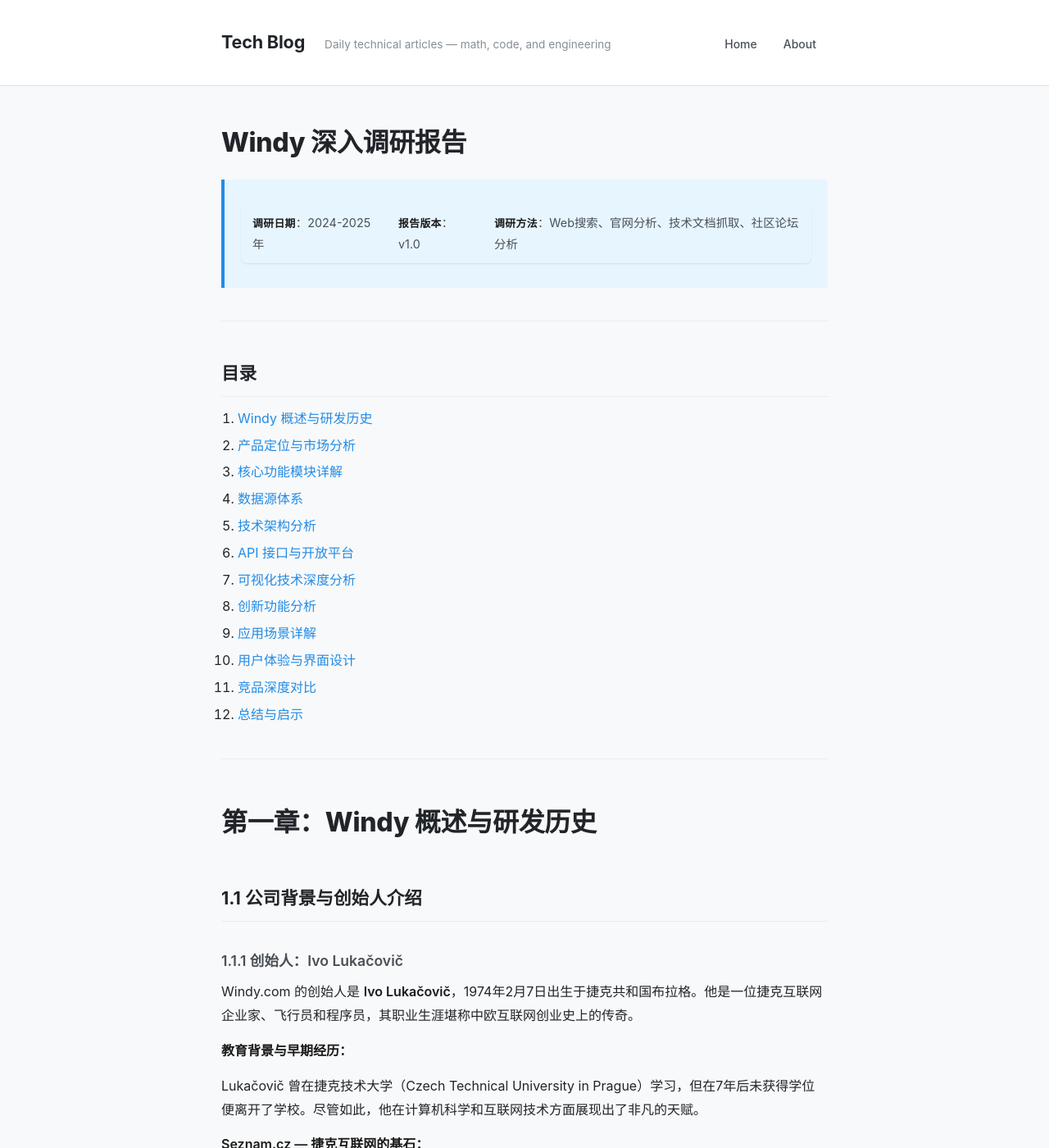
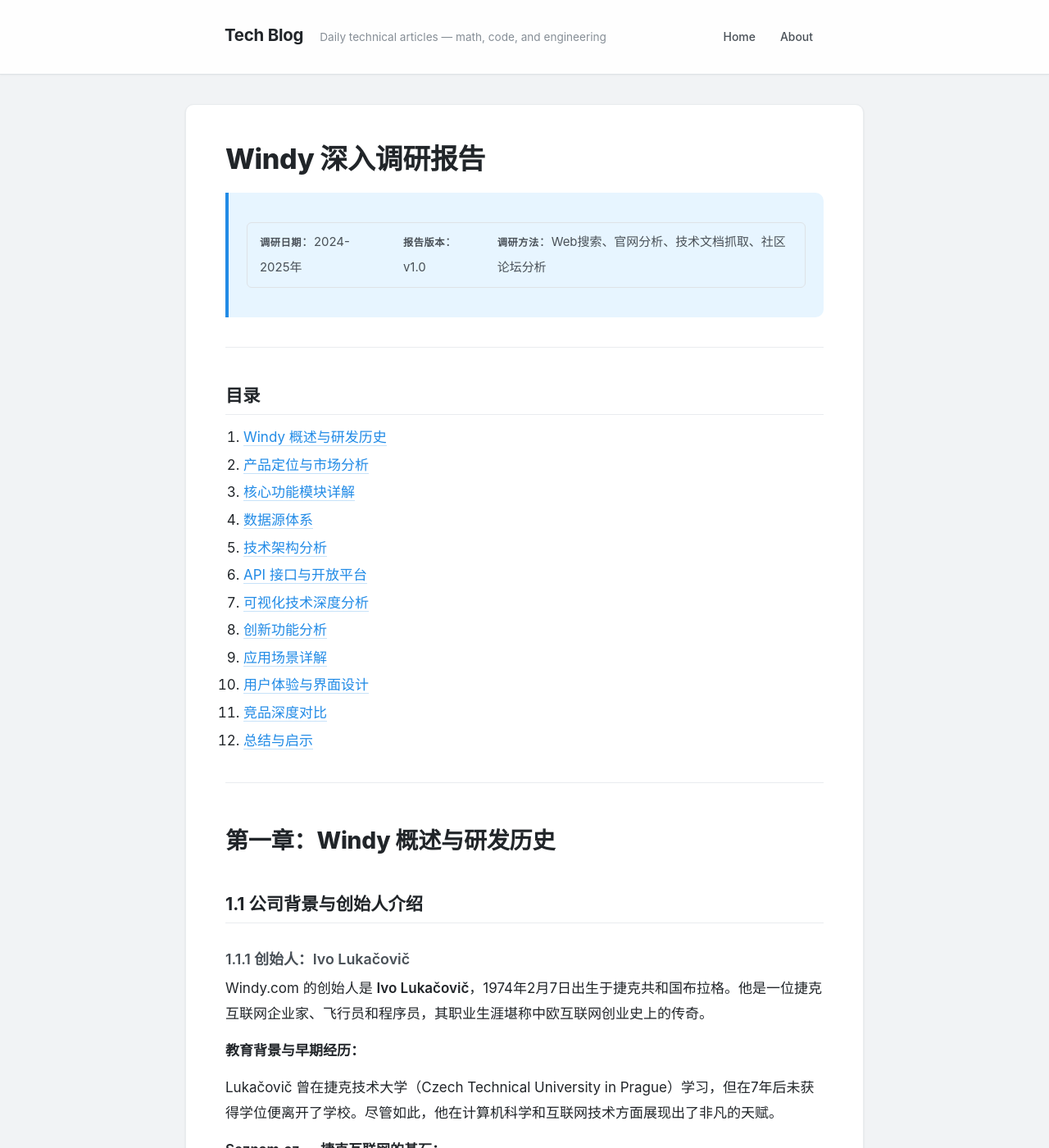
Before and after one commit to cjj197581/Test-Github-Blog, a Jekyll site: the page built from _posts/2026-06-11-windy-report.md, in a window 1280 px wide and 1400 px high. Shown: the whole window at 82% size. Built offline with Jekyll 4.4.1, drawn with Linux system fonts in a browser that asks for light colours.

Commit message:
Complete visual redesign for all article pages
Key improvements:
- Posts now wrapped in white card with shadow (not raw on gray bg)
- Refined typography: 17px base, better heading hierarchy
- Inline code with subtle border and pink accent
- Dark code blocks with rounded corners and shadow
- Styled tables with hover rows and uppercase headers
- Blockquote callouts with colored left border
- Sticky header with frosted glass effect
- Image captions centered in muted text
- Responsive design with mobile breakpoints
- Print stylesheet for clean paper output
- Homepage card layout with hover animation

```diff
--- a/_layouts/default.html
+++ b/_layouts/default.html
@@ -19,7 +19,7 @@
   </script>
   <script src="https://cdn.jsdelivr.net/npm/mathjax@3/es5/tex-chtml.js" async></script>
 </head>
-<body>
+<body class="{% if page.url == '/' %}page-home{% else %}page-post{% endif %}">
   <header class="site-header">
     <div class="header-inner">
       <a href="{{ '/' | relative_url }}" class="site-title">{{ site.title }}</a>
--- a/assets/css/style.scss
+++ b/assets/css/style.scss
@@ -2,19 +2,18 @@
 ---
 
 /* ═══════════════════════════════════════════════════════════════════════
-   Tech Blog — Clean Light Theme
+   Tech Blog — Refined Light Theme
+   Clean, readable, modern design for long-form technical articles.
    ═══════════════════════════════════════════════════════════════════════ */
 
-/* ── Reset & Base ────────────────────────────────────────────────── */
-*,
-*::before,
-*::after { box-sizing: border-box; margin: 0; padding: 0; }
-
+/* ── Design Tokens ─────────────────────────────────────────────────── */
 :root {
-  --bg:            #ffffff;
+  --bg-body:       #f1f3f5;
+  --bg-card:       #ffffff;
   --bg-soft:       #f8f9fa;
-  --bg-code:       #f1f3f5;
-  --text:          #212529;
+  --bg-code-inline:#f1f3f5;
+  --bg-code-block: #1e1e2e;
+  --text-body:     #212529;
   --text-soft:     #495057;
   --text-muted:    #868e96;
   --border:        #dee2e6;
@@ -22,336 +21,439 @@
   --accent:        #228be6;
   --accent-hover:  #1971c2;
   --accent-bg:     #e7f5ff;
+  --accent-border: #a5d8ff;
   --green:         #2b8a3e;
   --green-bg:      #ebfbee;
+  --green-border:  #8ce99a;
   --amber:         #e67700;
   --amber-bg:      #fff9db;
+  --amber-border:  #ffd43b;
   --red:           #c92a2a;
   --red-bg:        #fff5f5;
-  --radius:        8px;
-  --radius-sm:     4px;
-  --shadow:        0 1px 3px rgba(0,0,0,.04), 0 1px 2px rgba(0,0,0,.06);
-  --shadow-md:     0 4px 12px rgba(0,0,0,.06);
+  --red-border:    #ffa8a8;
+  --purple:        #7048e8;
+  --purple-bg:     #f8f0fc;
+  --purple-border: #d0bfff;
+  --code-pink:     #d6336c;
+  --radius:        10px;
+  --radius-sm:     6px;
+  --shadow-sm:     0 1px 2px rgba(0,0,0,.04);
+  --shadow:        0 1px 3px rgba(0,0,0,.05), 0 1px 2px rgba(0,0,0,.06);
+  --shadow-md:     0 4px 16px rgba(0,0,0,.06);
   --font-sans:     -apple-system, BlinkMacSystemFont, "Segoe UI", Roboto, "Noto Sans SC", "PingFang SC", "Microsoft YaHei", sans-serif;
   --font-mono:     "SF Mono", "Fira Code", "Fira Mono", "Roboto Mono", "Consolas", monospace;
-  --max-width:     780px;
+  --content-w:     780px;
 }
 
-html { font-size: 16px; scroll-behavior: smooth; }
+/* ── Reset ──────────────────────────────────────────────────────────── */
+*, *::before, *::after { box-sizing: border-box; margin: 0; padding: 0; }
+
+html { font-size: 17px; scroll-behavior: smooth; }
 
 body {
   font-family: var(--font-sans);
   font-size: 1rem;
-  line-height: 1.8;
-  color: var(--text);
-  background: var(--bg-soft);
+  line-height: 1.82;
+  color: var(--text-body);
+  background: var(--bg-body);
   -webkit-font-smoothing: antialiased;
   -moz-osx-font-smoothing: grayscale;
 }
 
-/* ── Links ────────────────────────────────────────────────────────── */
-a {
-  color: var(--accent);
-  text-decoration: none;
-  transition: color .15s;
-}
+a { color: var(--accent); text-decoration: none; transition: color .15s; }
 a:hover { color: var(--accent-hover); }
 
-/* ── Header ───────────────────────────────────────────────────────── */
+/* ── Header ──────────────────────────────────────────────────────────── */
 .site-header {
-  background: var(--bg);
+  background: var(--bg-card);
   border-bottom: 1px solid var(--border);
-  padding: 32px 0 24px;
+  padding: 24px 0 18px;
   position: sticky;
   top: 0;
   z-index: 100;
   backdrop-filter: blur(8px);
-  background: rgba(255,255,255,.92);
+  background: rgba(255,255,255,.88);
+  box-shadow: var(--shadow-sm);
 }
 
 .header-inner {
-  max-width: var(--max-width);
+  max-width: var(--content-w);
   margin: 0 auto;
-  padding: 0 20px;
+  padding: 0 24px;
   display: flex;
   flex-wrap: wrap;
   align-items: baseline;
-  gap: 8px 24px;
+  gap: 6px 20px;
 }
 
 .site-title {
-  font-size: 1.35rem;
+  font-size: 1.2rem;
   font-weight: 700;
-  color: var(--text);
+  color: var(--text-body);
   letter-spacing: -.2px;
   white-space: nowrap;
 }
 .site-title:hover { color: var(--accent); }
 
 .site-desc {
-  font-size: .85rem;
+  font-size: .8rem;
   color: var(--text-muted);
   flex: 1;
   min-width: 200px;
 }
 
-.site-nav {
-  display: flex;
-  gap: 4px;
-}
+.site-nav { display: flex; gap: 2px; }
 .site-nav a {
-  padding: 4px 14px;
+  padding: 5px 14px;
   border-radius: 20px;
-  font-size: .875rem;
+  font-size: .82rem;
   font-weight: 500;
   color: var(--text-soft);
   transition: all .15s;
 }
 .site-nav a:hover,
-.site-nav a.active {
-  background: var(--accent-bg);
-  color: var(--accent);
-}
+.site-nav a.active { background: var(--accent-bg); color: var(--accent); }
 
-/* ── Main Content ─────────────────────────────────────────────────── */
+/* ── Content area ──────────────────────────────────────────────────── */
 .content {
-  padding: 40px 0 60px;
+  padding: 36px 0 60px;
   min-height: 60vh;
 }
 
 .content-inner {
-  max-width: var(--max-width);
+  max-width: var(--content-w);
   margin: 0 auto;
-  padding: 0 20px;
+  padding: 0 24px;
 }
 
-/* ── Article Cards (Homepage) ─────────────────────────────────────── */
-.post-list {
-  list-style: none;
-  display: flex;
-  flex-direction: column;
-  gap: 16px;
+/* ── Article wrapper — white card for post pages ──────────────────── */
+.page-post .content-inner {
+  background: var(--bg-card);
+  border: 1px solid var(--border-light);
+  border-radius: var(--radius);
+  padding: 44px 48px 48px;
+  box-shadow: var(--shadow);
+  margin-top: 0;
+  max-width: calc(var(--content-w) + 48px);
 }
 
-.post-card {
-  background: var(--bg);
-  border: 1px solid var(--border-light);
-  border-radius: var(--radius);
-  padding: 24px 28px;
-  box-shadow: var(--shadow);
-  transition: box-shadow .2s, border-color .2s;
-}
-.post-card:hover {
-  box-shadow: var(--shadow-md);
-  border-color: var(--border);
+@media (max-width: 860px) {
+  .page-post .content-inner {
+    border-radius: 0;
+    border-left: none;
+    border-right: none;
+    padding: 28px 20px 36px;
+  }
 }
 
-.post-card a {
-  font-size: 1.1rem;
-  font-weight: 600;
-  color: var(--text);
-}
-.post-card a:hover { color: var(--accent); }
+/* ── Headings ──────────────────────────────────────────────────────── */
+h1, h2, h3, h4 { color: var(--text-body); line-height: 1.32; }
 
-.post-card .post-date {
-  font-size: .8rem;
-  color: var(--text-muted);
-  margin-bottom: 4px;
-}
-
-/* ── Article Content ──────────────────────────────────────────────── */
-.article-header {
-  margin-bottom: 36px;
-}
-.article-header h1 {
+.content-inner > h1:first-child {
   font-size: 2rem;
   font-weight: 800;
-  line-height: 1.3;
-  letter-spacing: -.3px;
-  margin-bottom: 8px;
+  letter-spacing: -.4px;
+  margin: 0 0 8px;
 }
-.article-header .article-meta {
-  font-size: .85rem;
-  color: var(--text-muted);
+h1 { font-size: 1.65rem; font-weight: 800; margin: 52px 0 14px; letter-spacing: -.2px; }
+h2 {
+  font-size: 1.25rem; font-weight: 700; margin: 44px 0 12px;
+  padding-bottom: 9px;
+  border-bottom: 1px solid var(--border-light);
 }
-
-/* Headings */
-.content-inner > h1,
-.article-header h1 { font-size: 2rem; font-weight: 800; letter-spacing: -.3px; }
-h1 { font-size: 1.8rem; font-weight: 800; margin: 48px 0 16px; color: var(--text); }
-h2 { font-size: 1.35rem; font-weight: 700; margin: 44px 0 12px; padding-bottom: 8px; border-bottom: 1px solid var(--border-light); color: var(--text); }
-h3 { font-size: 1.1rem; font-weight: 600; margin: 32px 0 8px; color: var(--text-soft); }
-h4 { font-size: 1rem; font-weight: 600; margin: 24px 0 6px; color: var(--text-soft); }
+h3 { font-size: 1.05rem; font-weight: 600; margin: 32px 0 8px; color: var(--text-soft); }
+h4 { font-size: .95rem; font-weight: 600; margin: 24px 0 6px; color: var(--text-soft); }
 
 h1:first-child { margin-top: 0; }
 
+/* ── Paragraph ─────────────────────────────────────────────────────── */
 p { margin-bottom: 14px; }
 
-/* ── Images ─────────────────────────────────────────────────────────── */
+/* ── Links inside content ──────────────────────────────────────────── */
+.content-inner a {
+  border-bottom: 1px solid rgba(34,139,230,.25);
+  transition: border-color .15s;
+}
+.content-inner a:hover { border-bottom-color: var(--accent); }
+
+/* ── Emphasis ──────────────────────────────────────────────────────── */
+strong { font-weight: 600; }
+em { font-style: italic; }
+
+/* ── Images ────────────────────────────────────────────────────────── */
 .content-inner img {
   max-width: 100%;
   height: auto;
-  border-radius: var(--radius);
-  box-shadow: var(--shadow);
-  margin: 16px 0;
+  border-radius: var(--radius-sm);
+  box-shadow: var(--shadow-sm);
+  margin: 18px 0;
   display: block;
 }
 
-/* ── Code ──────────────────────────────────────────────────────────── */
-code {
-  font-family: var(--font-mono);
-  font-size: .875em;
-  padding: 2px 7px;
-  background: var(--bg-code);
-  border-radius: var(--radius-sm);
-  color: #d6336c;
+/* Centered figure captions */
+.content-inner img + em,
+p:has(> img) + p > em:only-child {
+  display: block;
+  text-align: center;
+  font-size: .82rem;
+  color: var(--text-muted);
+  margin: -10px 0 20px;
 }
 
+/* ── Inline code ───────────────────────────────────────────────────── */
+:not(pre) > code {
+  font-family: var(--font-mono);
+  font-size: .84em;
+  padding: .15em .45em;
+  background: var(--bg-code-inline);
+  border: 1px solid var(--border-light);
+  border-radius: var(--radius-sm);
+  color: var(--code-pink);
+  white-space: nowrap;
+}
+
+/* ── Code blocks (dark) ───────────────────────────────────────────── */
 pre {
   font-family: var(--font-mono);
-  font-size: .85rem;
-  line-height: 1.6;
-  background: #1e1e2e;
+  font-size: .82rem;
+  line-height: 1.65;
+  background: var(--bg-code-block);
   color: #cdd6f4;
-  padding: 20px 24px;
+  padding: 22px 26px;
   border-radius: var(--radius);
   overflow-x: auto;
-  margin: 16px 0;
+  margin: 18px 0;
+  box-shadow: var(--shadow);
 }
 pre code {
   background: none;
   color: inherit;
   padding: 0;
   font-size: inherit;
+  border: none;
+  white-space: pre;
 }
 
-/* ── Blockquote ────────────────────────────────────────────────────── */
+/* ── Blockquotes ────────────────────────────────────────────────────── */
 blockquote {
-  margin: 16px 0;
-  padding: 14px 20px;
+  margin: 18px 0;
+  padding: 16px 22px;
   background: var(--accent-bg);
   border-left: 4px solid var(--accent);
   border-radius: 0 var(--radius-sm) var(--radius-sm) 0;
   color: var(--text-soft);
   font-size: .95rem;
 }
+blockquote p { margin-bottom: 6px; }
 blockquote p:last-child { margin-bottom: 0; }
 
-/* Callout variants via strong marker */
-blockquote strong:first-child {
-  font-size: .8rem;
+/* Callout variants — colored left border with soft backgrounds */
+blockquote:has(strong:first-child) {
+  position: relative;
+  padding: 16px 22px;
+  border-radius: 0 var(--radius) var(--radius) 0;
+}
+
+blockquote:has(strong:first-child) strong:first-child {
+  font-size: .72rem;
+  font-weight: 700;
   text-transform: uppercase;
-  letter-spacing: .4px;
+  letter-spacing: .5px;
+  display: inline-block;
+  margin-bottom: 6px;
 }
 
 /* ── Tables ────────────────────────────────────────────────────────── */
-table {
+.content-inner table {
   width: 100%;
-  border-collapse: collapse;
-  margin: 16px 0;
-  font-size: .9rem;
-  border-radius: var(--radius);
+  border-collapse: separate;
+  border-spacing: 0;
+  margin: 20px 0;
+  font-size: .88rem;
+  border: 1px solid var(--border);
+  border-radius: var(--radius-sm);
   overflow: hidden;
-  box-shadow: var(--shadow);
 }
-thead { background: #f1f3f5; }
-th {
-  padding: 10px 14px;
+.content-inner thead { background: var(--bg-soft); }
+.content-inner th {
+  padding: 11px 15px;
   text-align: left;
   font-weight: 600;
-  font-size: .82rem;
+  font-size: .78rem;
   color: var(--text-soft);
   text-transform: uppercase;
   letter-spacing: .3px;
   border-bottom: 2px solid var(--border);
 }
-td {
-  padding: 10px 14px;
+.content-inner td {
+  padding: 10px 15px;
   border-bottom: 1px solid var(--border-light);
 }
-tr:last-child td { border-bottom: none; }
-tr:hover td { background: #f8f9fa; }
+.content-inner tr:last-child td { border-bottom: none; }
+.content-inner tbody tr:hover td { background: #f8f9fa; }
+
+/* Tiny utility: wrapping wide tables */
+.content-inner .table-wrapper {
+  overflow-x: auto;
+  margin: 20px 0;
+}
 
 /* ── Lists ─────────────────────────────────────────────────────────── */
 .content-inner ul,
-.content-inner ol { margin: 10px 0 16px 20px; }
-.content-inner li { margin-bottom: 4px; }
+.content-inner ol {
+  margin: 10px 0 18px 22px;
+  line-height: 1.8;
+}
+.content-inner li { margin-bottom: 3px; }
 .content-inner li > ul,
-.content-inner li > ol { margin-top: 4px; margin-bottom: 4px; }
+.content-inner li > ol { margin-bottom: 2px; }
+.content-inner li p { margin-bottom: 6px; }
+
+/* Nested ordered list (TOC) styling */
+.content-inner ol ol { font-size: .95em; }
 
 /* ── Horizontal Rule ───────────────────────────────────────────────── */
 hr {
   border: none;
   border-top: 1px solid var(--border-light);
-  margin: 40px 0;
+  margin: 36px 0;
 }
 
 /* ── MathJax ────────────────────────────────────────────────────────── */
 mjx-container {
   overflow-x: auto;
   overflow-y: hidden;
-  margin: 12px 0;
+  padding: 4px 0;
 }
 
-/* ── Emphasis / Strong ─────────────────────────────────────────────── */
-strong { font-weight: 600; color: #1a1a1a; }
-em { font-style: italic; }
-
-/* ── Footnote-style figure captions ────────────────────────────────── */
-.content-inner em:only-child,
-p > em:only-child {
-  display: block;
-  text-align: center;
-  font-size: .85rem;
-  color: var(--text-muted);
-  margin-top: -8px;
-  margin-bottom: 20px;
-}
+/* ── Definition lists ──────────────────────────────────────────────── */
+dt { font-weight: 600; margin-top: 12px; }
+dd { margin: 4px 0 12px 18px; color: var(--text-soft); font-size: .95rem; }
 
 /* ── Footer ────────────────────────────────────────────────────────── */
 .site-footer {
-  border-top: 1px solid var(--border-light);
-  background: var(--bg);
-  padding: 28px 0;
+  border-top: 1px solid var(--border);
+  background: var(--bg-card);
+  padding: 24px 0;
   margin-top: 60px;
 }
 
 .footer-inner {
-  max-width: var(--max-width);
+  max-width: var(--content-w);
   margin: 0 auto;
-  padding: 0 20px;
+  padding: 0 24px;
   text-align: center;
-  font-size: .82rem;
+  font-size: .8rem;
   color: var(--text-muted);
 }
 .footer-inner a { color: var(--text-soft); }
 .footer-inner a:hover { color: var(--accent); }
 
+/* ── Homepage ──────────────────────────────────────────────────────── */
+.post-list {
+  list-style: none;
+  display: flex;
+  flex-direction: column;
+  gap: 14px;
+  margin-left: 0;
+}
+
+.post-card {
+  background: var(--bg-card);
+  border: 1px solid var(--border-light);
+  border-radius: var(--radius);
+  padding: 22px 28px;
+  box-shadow: var(--shadow);
+  transition: box-shadow .2s, border-color .2s, transform .15s;
+}
+.post-card:hover {
+  box-shadow: var(--shadow-md);
+  border-color: var(--border);
+  transform: translateY(-1px);
+}
+
+.post-card a {
+  font-size: 1.08rem;
+  font-weight: 600;
+  color: var(--text-body);
+  border-bottom: none;
+}
+.post-card a:hover { color: var(--accent); }
+
+.post-card .post-date {
+  font-size: .78rem;
+  color: var(--text-muted);
+  margin-bottom: 3px;
+  font-weight: 500;
+}
+
+/* Homepage heading */
+.page-home .content-inner > h1:first-child { font-size: 1.6rem; }
+
+/* ── KBD (keyboard) ────────────────────────────────────────────────── */
+kbd {
+  font-family: var(--font-mono);
+  font-size: .82em;
+  padding: .15em .5em;
+  background: var(--bg-soft);
+  border: 1px solid var(--border);
+  border-radius: 3px;
+  box-shadow: 0 1px 0 var(--border);
+}
+
+/* ── Details / Summary ──────────────────────────────────────────── */
+details {
+  margin: 14px 0;
+  padding: 12px 16px;
+  background: var(--bg-soft);
+  border: 1px solid var(--border-light);
+  border-radius: var(--radius-sm);
+}
+details[open] { padding-bottom: 16px; }
+summary {
+  font-weight: 600;
+  cursor: pointer;
+  color: var(--accent);
+}
+summary:hover { color: var(--accent-hover); }
+
+/* ── Abbreviation ──────────────────────────────────────────────────── */
+abbr[title] {
+  border-bottom: 1px dotted var(--text-muted);
+  cursor: help;
+  text-decoration: none;
+}
+
 /* ── Responsive ────────────────────────────────────────────────────── */
-@media (max-width: 640px) {
-  .header-inner {
-    flex-direction: column;
-    gap: 6px;
-  }
-  .site-nav { margin-top: 8px; }
+@media (max-width: 700px) {
+  html { font-size: 16px; }
 
-  .content { padding: 24px 0 40px; }
+  .header-inner { flex-direction: column; gap: 4px; }
+  .site-nav { margin-top: 6px; }
 
-  .post-card { padding: 18px 20px; }
+  .content { padding: 24px 0 36px; }
+  .content-inner { padding: 0 16px; }
 
-  h1 { font-size: 1.5rem; }
-  h2 { font-size: 1.2rem; }
-  h3 { font-size: 1.05rem; }
+  .page-post .content-inner { padding: 24px 18px 32px; }
 
+  .post-card { padding: 16px 18px; }
+
+  h1, .content-inner > h1:first-child { font-size: 1.5rem; }
+  h2 { font-size: 1.15rem; }
+  h3 { font-size: 1rem; }
+
+  pre { padding: 16px 18px; font-size: .78rem; }
   table { font-size: .8rem; }
   th, td { padding: 8px 10px; }
-
-  pre { padding: 14px 16px; font-size: .8rem; }
 }
 
 /* ── Print ─────────────────────────────────────────────────────────── */
 @media print {
-  .site-header { position: static; }
-  .site-nav, .site-footer { display: none; }
-  body { font-size: 12pt; }
+  .site-header, .site-nav, .site-footer { display: none; }
+  body { font-size: 11pt; background: #fff; }
+  .page-post .content-inner {
+    box-shadow: none;
+    border: none;
+    padding: 0;
+  }
 }
```
